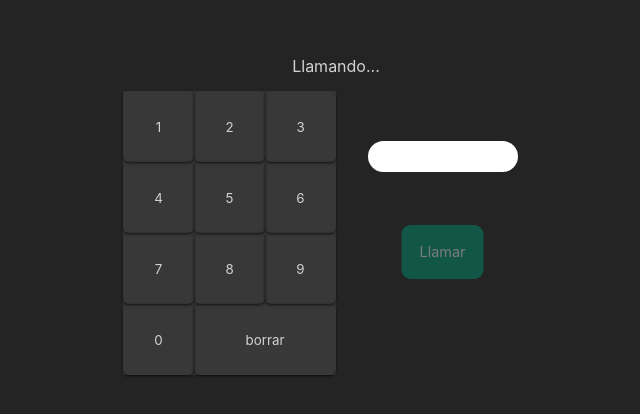
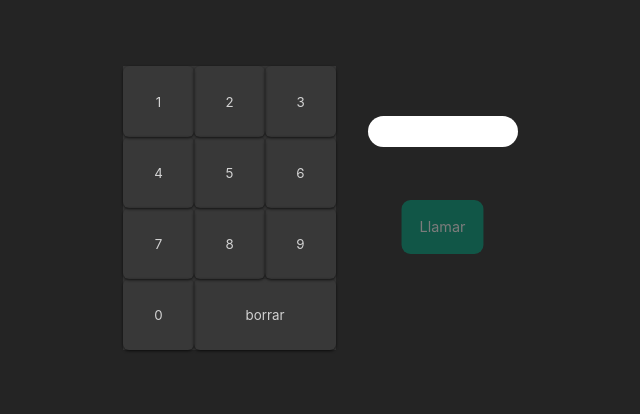
Before and after one commit to renatoperez10/telefono-react, a React (Create React App) app: page / in a window 1280 px wide. Shown: the part 192-606 px from the top of the page, without its empty margins (304-944 px from the left). Built offline with nearby package versions, Linux system fonts and the light colour scheme.

Commit message:
aparición de mensaje de llamada

```diff
--- a/src/App.js
+++ b/src/App.js
@@ -29,7 +29,7 @@ function App() {
 
   return (
     <div class="contenedor">
-      <span class="mensaje">Llamando...</span>
+      {estaLlamando ? <span class="mensaje">Llamando...</span> : ""}
       <main class="telefono">
         <div class="botones">
           <ol class="teclado">
```
